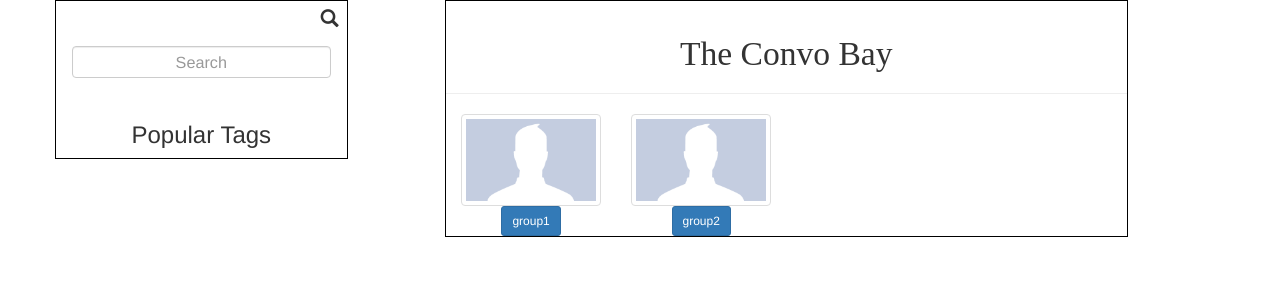
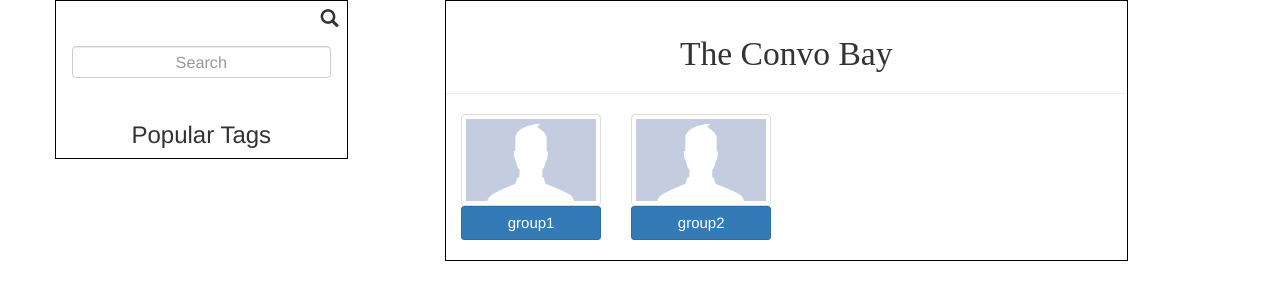
Before and after one commit to jmaslin/GoogleHackathon, a PHP site: page /convo/index.html in a window 1280 px wide. Shown: the top 300 px of the page. Run offline with PHP 8.4, Linux system fonts and the light colour scheme; some libraries are stand-ins or nearby versions; some web fonts are replaced.

Commit message:
CSS for convos

```diff
--- a/FirstDraft/web/assets/css/convo.css
+++ b/FirstDraft/web/assets/css/convo.css
@@ -1,6 +1,10 @@
 /*
  * MARKET CSS CLASS
 */
+
+body {
+	font-size: 16px;
+}
 
 #sidebar, #main { /* Testing */
 	text-align: center;
@@ -13,7 +17,15 @@
 }
 
 .chatGroup {
-	font-size: 18px;
+	font-size: 20px;
+	padding-bottom: 20px;
+}
+
+.chatGroup button {
+	width: 100%;
+	font-size: .75em;
+	white-space: normal;
+
 }
 
 .imageLink {
```
